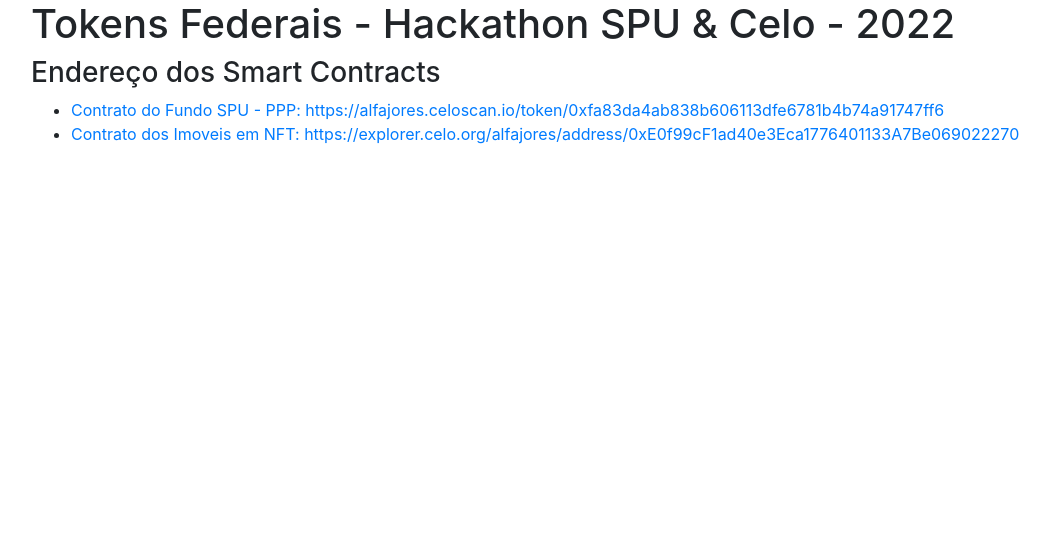
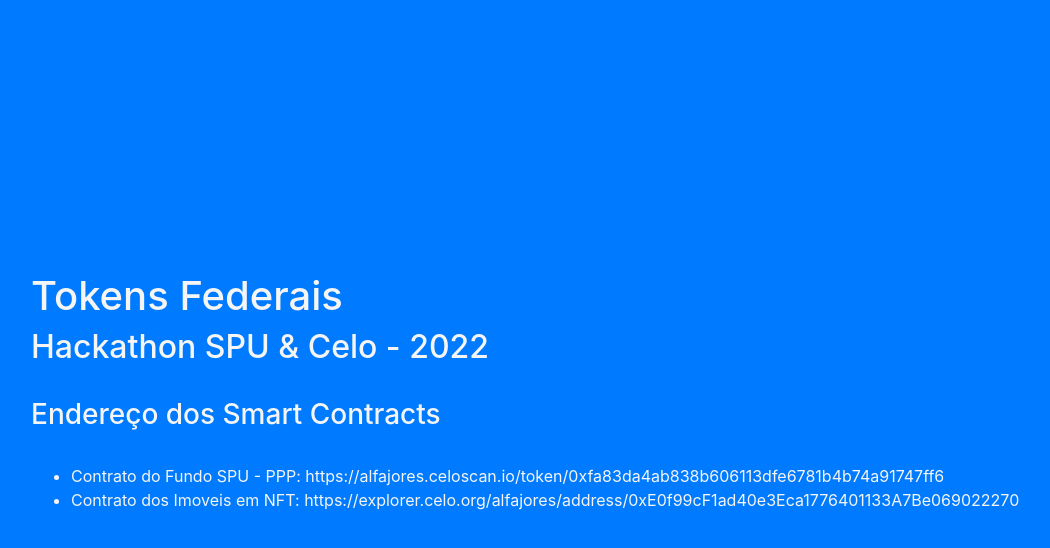
Before and after one commit to jeffprestes/tokensfederais, a plain HTML site: page index.html in a window 1280 px wide. Shown: the whole page, without its empty margins (54-1104 px from the left). Drawn offline with nearby package versions, Linux system fonts and the light colour scheme.

Commit message:
melhora pagina

```diff
--- a/index.html
+++ b/index.html
@@ -13,20 +13,35 @@
       integrity="sha384-ggOyR0iXCbMQv3Xipma34MD+dH/1fQ784/j6cY/iJTQUOhcWr7x9JvoRxT2MZw1T"
       crossorigin="anonymous"
     />
+    <style>
+      body {
+        color: whitesmoke;
+      }
+      a {
+        text-decoration: none;
+        color: whitesmoke;
+      }
+      #container {
+        height: 800px;
+      }
+    </style>
   </head>
-  <body>
-    <div class="container">
-      <h1>Tokens Federais - Hackathon SPU & Celo - 2022</h1>
+  <body class="bg-primary">
+    <div id="container" class="container d-flex justify-content-center flex-column">
+      <h1>Tokens Federais</h1>
+      <h2>Hackathon SPU & Celo - 2022</h2>
+      <br />
       <h3>Endereço dos Smart Contracts</h3>
+      <br />
       <div>
         <ul>
           <li>
-            <a href="https://alfajores.celoscan.io/token/0xfa83da4ab838b606113dfe6781b4b74a91747ff6">
+            <a href="https://alfajores.celoscan.io/token/0xfa83da4ab838b606113dfe6781b4b74a91747ff6" target="_blank">
               Contrato do Fundo SPU - PPP: https://alfajores.celoscan.io/token/0xfa83da4ab838b606113dfe6781b4b74a91747ff6
             </a>
           </li>
           <li>
-            <a href="https://explorer.celo.org/alfajores/address/0xE0f99cF1ad40e3Eca1776401133A7Be069022270">
+            <a href="https://explorer.celo.org/alfajores/address/0xE0f99cF1ad40e3Eca1776401133A7Be069022270" target="_blank">
               Contrato dos Imoveis em NFT: https://explorer.celo.org/alfajores/address/0xE0f99cF1ad40e3Eca1776401133A7Be069022270
             </a>
           </li>
```
